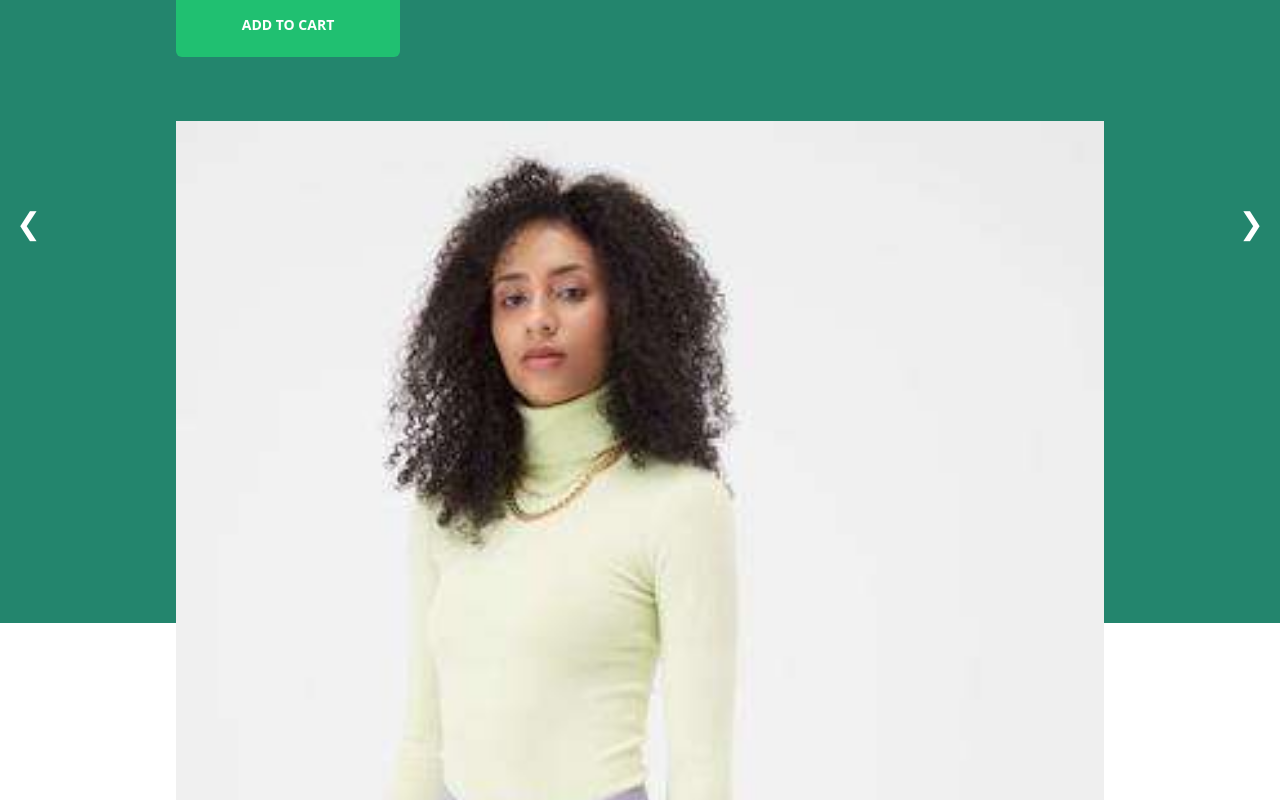
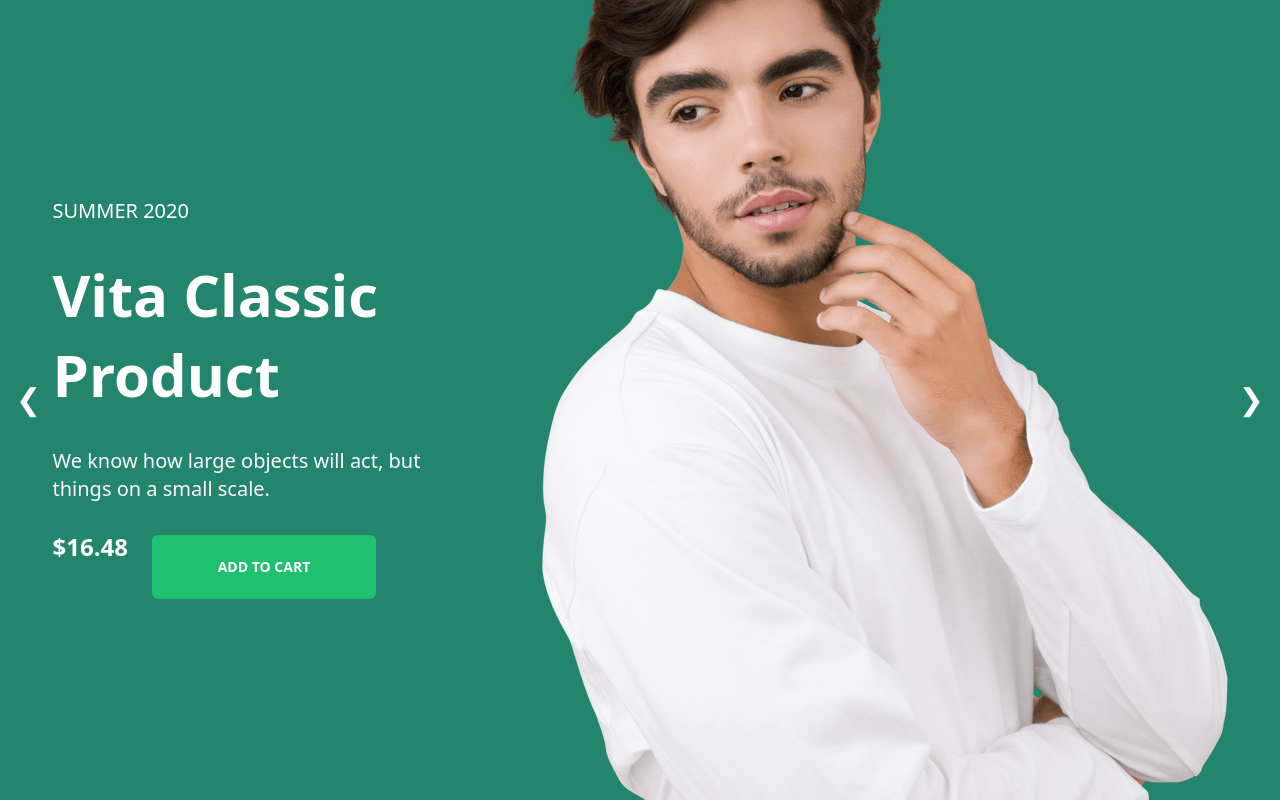
Before and after one commit to hmgny/Frontend_Final_Project_e-commerce, a React (Vite) app: page / in a window 1280 px wide. Shown: the part 3100-3900 px from the top of the page. Built offline with nearby package versions, Linux system fonts and the light colour scheme.

Commit message:
carousel componentinin tasarımı tamamlandı

```diff
--- a/src/components/Carousel.jsx
+++ b/src/components/Carousel.jsx
@@ -2,8 +2,8 @@ import React, { useState, useEffect } from "react";
 
 const sliderImages = [
   "/images/men_png_yesil.png",
-  "/images/best1.jpg",
-  "/images/best2.jpg",
+  "/images/men_png_yesil.png",
+  "/images/men_png_yesil.png",
 ];
 
 function Carousel() {
@@ -31,32 +31,39 @@ function Carousel() {
   };
 
   return (
-    <div className="relative w-full h-screen">
+    <div className="relative  w-full h-[50%] overflow-hidden">
       {/* Kaydırılabilir içerik */}
-      <div className="flex transition-all duration-500 ease-in-out">
+      <div className="flex transition-all duration-500 ease-in-out ">
         {/* Slider içeriği */}
         {sliderImages.map((image, index) => (
           <div
             key={index}
-            className="flex-shrink-0 w-full h-screen flex flex-col gap-8 justify-center items-center sm:items-start pt-56 sm:px-44 bg-Secondary text-lightTextColor"
+            className="flex-shrink-0  w-full h-full flex flex-col gap-8 justify-center pt-52 sm:pt-0  bg-Secondary text-lightTextColor"
             style={{ display: index === currentIndex ? "flex" : "none" }} // Yalnızca geçerli slayt gösterilsin
           >
-            <div className="flex flex-col gap-8 max-w-64 sm:max-w-none">
+            <div className="flex flex-col items-center sm:flex-row sm:justify-around">
+              <div className="flex flex-col gap-8 max-w-64 sm:max-w-96 items-center text-center sm:text-start sm:items-start ">
                 <h5 className="h5 text-base">SUMMER 2020</h5>
-              <h2 className="h2 text-4xl font-bold">NEW COLLECTION</h2>
-              <h4 className="text-xl text-lightGray">
-                We know how large objects will act, but things on a small scale.
+                <h2 className="h2 text-4xl font-bold sm:h1 sm:leading-[80px]">
+                  Vita Classic Product
+                </h2>
+                <h4 className="text-xl text-lightGray ">
+                  We know how large objects will act, but things on a small
+                  scale.
                 </h4>
+                <div className="flex flex-col gap-6 sm:flex-row">
                   <h4 className="h4 text-base font-bold">$16.48</h4>
                   <button className="bg-succes text-lightTextColor text-3xl h7 font-bold w-56 h-16 rounded-md">
                     ADD TO CART
                   </button>
                 </div>
+              </div>
               <img
                 src={image}
                 alt={`Carousel Image ${index + 1}`}
-              className="object-top object-cover w-full h-[600px] sm:h-[800px] mt-8"
+                className=" object-top object-cover h-[600px] mt-8 sm:mt-0 sm:pt-20  sm:h-3/4"
               />
+            </div>
           </div>
         ))}
       </div>
```
Lines whose indentation alone changed are shown as unchanged.
